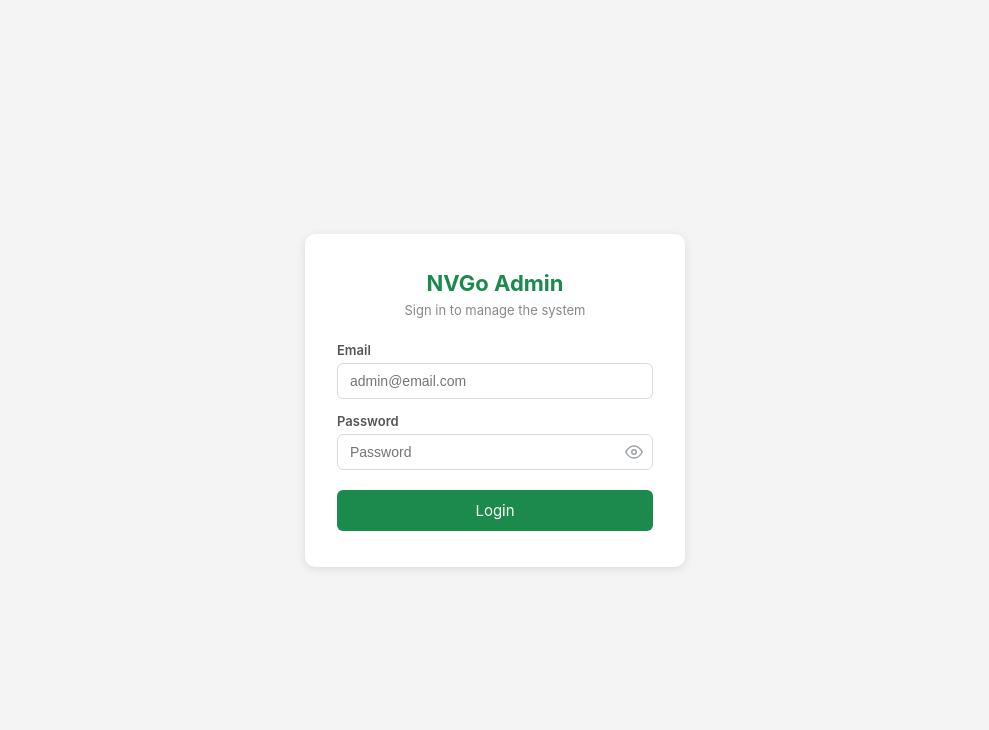
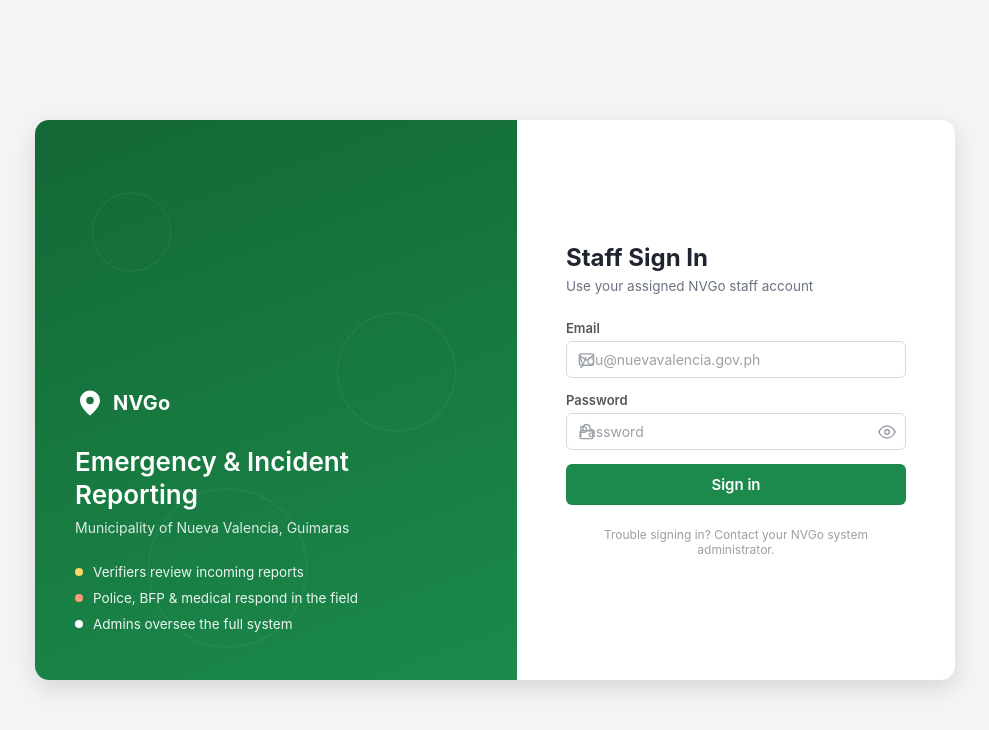
Before and after one commit to jmpwew/NVGoApp, a React (Vite) app in the folder admin/: page /login in a window 1280 px wide. Shown: the top 730 px of the page, without its empty margins (145-1134 px from the left). Built offline with nearby package versions, Linux system fonts and the light colour scheme; no server answers.

Commit message:
login page update

```diff
--- a/admin/src/pages/LoginPage.css
+++ b/admin/src/pages/LoginPage.css
@@ -3,74 +3,268 @@
   justify-content: center;
   align-items: center;
   min-height: 100vh;
-  background-color: #f4f4f4;
+  background-color: var(--page-bg, #f4f4f4);
+  padding: 24px;
+}
+
+.login-shell {
+  display: grid;
+  grid-template-columns: 1.1fr 1fr;
+  width: 100%;
+  max-width: 920px;
+  min-height: 560px;
+  background: var(--surface, #fff);
+  border-radius: var(--radius-lg, 14px);
+  overflow: hidden;
+  box-shadow: var(--shadow-md, 0 8px 24px rgba(0,0,0,0.12));
+}
+
+/* ── Branding panel ─────────────────────────────────────── */
+.login-brand {
+  position: relative;
+  background: linear-gradient(160deg, var(--brand-dark, #136835) 0%, var(--brand, #1B8A4C) 100%);
+  color: #fff;
+  padding: 48px 40px;
+  display: flex;
+  align-items: flex-end;
+  overflow: hidden;
+}
+
+.login-brand-pattern {
+  position: absolute;
+  inset: 0;
+  opacity: 0.14;
+  background-image:
+    radial-gradient(circle at 20% 20%, transparent 0, transparent 38px, rgba(255,255,255,0.5) 39px, transparent 40px),
+    radial-gradient(circle at 75% 45%, transparent 0, transparent 58px, rgba(255,255,255,0.5) 59px, transparent 60px),
+    radial-gradient(circle at 40% 80%, transparent 0, transparent 78px, rgba(255,255,255,0.5) 79px, transparent 80px);
+  background-size: 100% 100%;
+  pointer-events: none;
+}
+
+.login-brand-content {
+  position: relative;
+  z-index: 1;
+}
+
+.brand-mark {
+  display: inline-flex;
+  align-items: center;
+  gap: 8px;
+  font-size: 20px;
+  font-weight: 700;
+  letter-spacing: 0.2px;
+  margin-bottom: 28px;
+}
+
+.login-brand-content h2 {
+  font-size: 26px;
+  line-height: 1.25;
+  font-weight: 600;
+  margin-bottom: 8px;
+  max-width: 22ch;
+}
+
+.login-brand-content > p {
+  font-size: 14px;
+  color: rgba(255,255,255,0.85);
+  margin-bottom: 28px;
+}
+
+.brand-roles {
+  list-style: none;
+  display: flex;
+  flex-direction: column;
+  gap: 10px;
+}
+
+.brand-roles li {
+  display: flex;
+  align-items: center;
+  gap: 10px;
+  font-size: 13.5px;
+  color: rgba(255,255,255,0.92);
+}
+
+.role-dot {
+  width: 8px;
+  height: 8px;
+  border-radius: 50%;
+  flex-shrink: 0;
+  background: #fff;
+}
+
+.role-dot--verifier { background: #ffd76a; }
+.role-dot--responder { background: #ff9d7a; }
+.role-dot--admin { background: #ffffff; }
+
+/* ── Form panel ──────────────────────────────────────────── */
+.login-form-side {
+  display: flex;
+  align-items: center;
+  justify-content: center;
+  padding: 40px 36px;
 }
 
 .login-box {
-  background-color: white;
-  padding: 36px 32px;
-  border-radius: 10px;
   width: 100%;
-  max-width: 380px;
-  box-shadow: 0 2px 10px rgba(0,0,0,0.1);
+  max-width: 340px;
 }
 
 .login-box h1 {
-  text-align: center;
-  color: #1B8A4C;
-  font-size: 22px;
+  color: var(--text-primary, #1f2430);
+  font-size: 24px;
+  font-weight: 700;
   margin-bottom: 6px;
 }
 
-.login-box p {
-  text-align: center;
-  font-size: 13px;
-  color: #888;
-  margin-bottom: 24px;
+.login-subtitle {
+  font-size: 13.5px;
+  color: var(--text-secondary, #6b7280);
+  margin-bottom: 26px;
 }
 
-.login-box button:not(.password-toggle-btn) {
-  width: 100%;
-  padding: 11px;
-  font-size: 15px;
-  margin-top: 6px;
+.form-group {
+  margin-bottom: 18px;
 }
 
-.error-msg {
-  background-color: #fdecea;
-  color: #c0392b;
-  padding: 10px 12px;
-  border-radius: 6px;
+.form-group label {
+  display: block;
   font-size: 13px;
-  margin-bottom: 14px;
+  font-weight: 600;
+  color: var(--text-primary, #1f2430);
+  margin-bottom: 6px;
 }
 
-.password-input-wrap {
+.input-wrap {
   position: relative;
+  display: flex;
+  align-items: center;
 }
 
-.password-input-wrap input {
+.input-icon {
+  position: absolute;
+  left: 12px;
+  color: var(--text-muted, #9aa0a6);
+  pointer-events: none;
+}
+
+.input-wrap input {
   width: 100%;
+  padding: 10px 14px 10px 38px;
+  font-size: 14px;
+  font-family: inherit;
+  border: 1px solid var(--border-strong, #d7d9dc);
+  border-radius: var(--radius-sm, 6px);
+  background: var(--surface, #fff);
+  color: var(--text-primary, #1f2430);
+  transition: border-color 0.15s ease, box-shadow 0.15s ease;
+}
+
+.input-wrap input::placeholder {
+  color: var(--text-muted, #9aa0a6);
+}
+
+.input-wrap input:focus {
+  outline: none;
+  border-color: var(--brand, #1B8A4C);
+  box-shadow: var(--focus-ring, 0 0 0 3px rgba(27,138,76,0.2));
+}
+
+.password-input-wrap input,
+.input-wrap:has(.password-toggle-btn) input {
   padding-right: 38px;
 }
 
 .password-toggle-btn {
   position: absolute;
-  top: 50%;
   right: 4px;
-  transform: translateY(-50%);
   width: auto;
-  margin-top: 0;
   background: none;
   border: none;
   padding: 6px;
   display: flex;
   align-items: center;
   justify-content: center;
-  color: #9aa0a6;
+  color: var(--text-muted, #9aa0a6);
   cursor: pointer;
 }
 
 .password-toggle-btn:hover {
-  color: #555;
+  color: var(--text-secondary, #555);
 }
+
+.login-submit {
+  width: 100%;
+  padding: 11px;
+  font-size: 15px;
+  font-weight: 600;
+  margin-top: 6px;
+  display: flex;
+  align-items: center;
+  justify-content: center;
+  gap: 8px;
+}
+
+.spinner {
+  width: 14px;
+  height: 14px;
+  border: 2px solid rgba(255,255,255,0.4);
+  border-top-color: #fff;
+  border-radius: 50%;
+  animation: login-spin 0.7s linear infinite;
+}
+
+@keyframes login-spin {
+  to { transform: rotate(360deg); }
+}
+
+.error-msg {
+  display: flex;
+  align-items: flex-start;
+  gap: 8px;
+  background-color: var(--danger-bg, #fdecea);
+  color: var(--danger, #c0392b);
+  padding: 10px 12px;
+  border-radius: var(--radius-sm, 6px);
+  font-size: 13px;
+  margin-bottom: 16px;
+}
+
+.error-msg svg {
+  flex-shrink: 0;
+  margin-top: 1px;
+}
+
+.login-footnote {
+  margin-top: 22px;
+  font-size: 12px;
+  color: var(--text-muted, #9aa0a6);
+  text-align: center;
+}
+
+/* ── Responsive ──────────────────────────────────────────── */
+@media (max-width: 760px) {
+  .login-shell {
+    grid-template-columns: 1fr;
+    max-width: 400px;
+  }
+
+  .login-brand {
+    padding: 28px 28px 24px;
+    align-items: flex-start;
+  }
+
+  .login-brand-content h2 {
+    font-size: 20px;
+    max-width: none;
+  }
+
+  .brand-roles {
+    display: none;
+  }
+
+  .login-form-side {
+    padding: 32px 28px 36px;
+  }
+}
--- a/admin/src/pages/LoginPage.jsx
+++ b/admin/src/pages/LoginPage.jsx
@@ -22,6 +22,45 @@ function EyeOffIcon(props) {
       <path d="M9.88 9.88a3 3 0 1 0 4.24 4.24" />
       <path d="M10.73 5.08A10.43 10.43 0 0 1 12 5c7 0 11 8 11 8a17.94 17.94 0 0 1-2.35 3.19M6.61 6.61A17.94 17.94 0 0 0 1 13s4 8 11 8a10.44 10.44 0 0 0 5.39-1.61" />
       <line x1="1" y1="1" x2="23" y2="23" />
+    </svg>
+  );
+}
+
+function MailIcon(props) {
+  return (
+    <svg width="17" height="17" viewBox="0 0 24 24" fill="none" stroke="currentColor"
+         strokeWidth="2" strokeLinecap="round" strokeLinejoin="round" {...props}>
+      <rect x="2" y="4" width="20" height="16" rx="2" />
+      <path d="m22 6-10 7L2 6" />
+    </svg>
+  );
+}
+
+function LockIcon(props) {
+  return (
+    <svg width="17" height="17" viewBox="0 0 24 24" fill="none" stroke="currentColor"
+         strokeWidth="2" strokeLinecap="round" strokeLinejoin="round" {...props}>
+      <rect x="3" y="11" width="18" height="11" rx="2" />
+      <path d="M7 11V7a5 5 0 0 1 10 0v4" />
+    </svg>
+  );
+}
+
+function AlertIcon(props) {
+  return (
+    <svg width="16" height="16" viewBox="0 0 24 24" fill="none" stroke="currentColor"
+         strokeWidth="2" strokeLinecap="round" strokeLinejoin="round" {...props}>
+      <circle cx="12" cy="12" r="10" />
+      <line x1="12" y1="8" x2="12" y2="12" />
+      <line x1="12" y1="16" x2="12.01" y2="16" />
+    </svg>
+  );
+}
+
+function PinMark(props) {
+  return (
+    <svg width="30" height="30" viewBox="0 0 24 24" fill="currentColor" {...props}>
+      <path d="M12 2C7.6 2 4 5.6 4 10c0 6 8 12 8 12s8-6 8-12c0-4.4-3.6-8-8-8Zm0 11a3 3 0 1 1 0-6 3 3 0 0 1 0 6Z" />
     </svg>
   );
 }
@@ -72,32 +111,68 @@ export default function LoginPage() {
 
   return (
     <div className="login-page">
+      <div className="login-shell">
+
+        {/* Branding side */}
+        <div className="login-brand">
+          <div className="login-brand-pattern" aria-hidden="true" />
+          <div className="login-brand-content">
+            <div className="brand-mark">
+              <PinMark />
+              <span>NVGo</span>
+            </div>
+            <h2>Emergency &amp; Incident Reporting</h2>
+            <p>Municipality of Nueva Valencia, Guimaras</p>
+
+            <ul className="brand-roles">
+              <li><span className="role-dot role-dot--verifier" />Verifiers review incoming reports</li>
+              <li><span className="role-dot role-dot--responder" />Police, BFP &amp; medical respond in the field</li>
+              <li><span className="role-dot role-dot--admin" />Admins oversee the full system</li>
+            </ul>
+          </div>
+        </div>
+
+        {/* Form side */}
+        <div className="login-form-side">
           <div className="login-box">
-        <h1>NVGo Admin</h1>
-        <p>Sign in to manage the system</p>
+            <h1>Staff Sign In</h1>
+            <p className="login-subtitle">Use your assigned NVGo staff account</p>
 
-        {error && <div className="error-msg">{error}</div>}
+            {error && (
+              <div className="error-msg" role="alert">
+                <AlertIcon />
+                <span>{error}</span>
+              </div>
+            )}
 
-        <form onSubmit={handleLogin}>
+            <form onSubmit={handleLogin} noValidate>
               <div className="form-group">
-            <label>Email</label>
+                <label htmlFor="login-email">Email</label>
+                <div className="input-wrap">
+                  <MailIcon className="input-icon" />
                   <input
+                    id="login-email"
                     type="email"
                     value={email}
                     onChange={e => setEmail(e.target.value)}
-              placeholder="admin@email.com"
+                    placeholder="you@nuevavalencia.gov.ph"
+                    autoComplete="email"
                     required
                   />
                 </div>
+              </div>
 
               <div className="form-group">
-            <label>Password</label>
-            <div className="password-input-wrap">
+                <label htmlFor="login-password">Password</label>
+                <div className="input-wrap">
+                  <LockIcon className="input-icon" />
                   <input
+                    id="login-password"
                     type={showPassword ? 'text' : 'password'}
                     value={password}
                     onChange={e => setPassword(e.target.value)}
                     placeholder="Password"
+                    autoComplete="current-password"
                     required
                   />
                   <button
@@ -112,10 +187,18 @@ export default function LoginPage() {
                 </div>
               </div>
 
-          <button type="submit" className="btn-green" disabled={loading}>
-            {loading ? 'Logging in...' : 'Login'}
+              <button type="submit" className="btn-green login-submit" disabled={loading}>
+                {loading && <span className="spinner" aria-hidden="true" />}
+                {loading ? 'Signing in…' : 'Sign in'}
               </button>
             </form>
+
+            <p className="login-footnote">
+              Trouble signing in? Contact your NVGo system administrator.
+            </p>
+          </div>
+        </div>
+
       </div>
     </div>
   );
```
Lines whose indentation alone changed are shown as unchanged.
